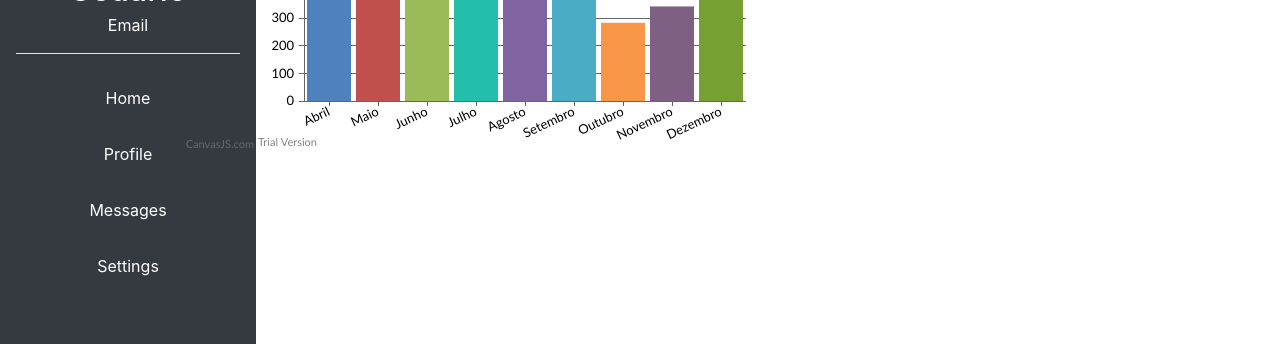
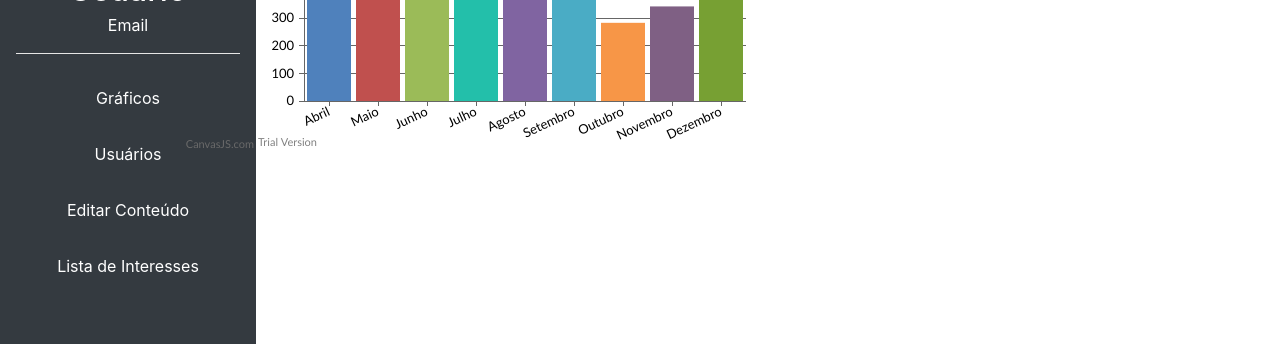
Before and after one commit to JuanTavares/ss-dashboard, an Angular app: page /dashboard/graphic in a window 1280 px wide. Shown: the part 276-620 px from the top of the page. Built offline with nearby package versions, Linux system fonts and the light colour scheme.

Commit message:
Modificando rotas

```diff
--- a/src/app/modules/dashboard/components/side-menu/side-menu.component.html
+++ b/src/app/modules/dashboard/components/side-menu/side-menu.component.html
@@ -7,10 +7,10 @@
   <hr class="bg-white">
   <div class="text-center mx-auto">
     <div class="nav flex-column nav-pills" id="v-pills-tab" role="tablist" aria-orientation="vertical">
-      <a class="nav-link" data-toggle="pill" href="#" role="tab">Home</a>
-      <a class="nav-link" data-toggle="pill" href="#" role="tab">Profile</a>
-      <a class="nav-link" data-toggle="pill" href="#" role="tab">Messages</a>
-      <a class="nav-link" data-toggle="pill" href="#" role="tab">Settings</a>
+      <a class="nav-link" data-toggle="pill" [routerLink]="['graphic']" role="tab">Gráficos</a>
+      <a class="nav-link" data-toggle="pill" [routerLink]="['users']" role="tab">Usuários</a>
+      <a class="nav-link" data-toggle="pill" [routerLink]="['content-edit']" role="tab">Editar Conteúdo</a>
+      <a class="nav-link" data-toggle="pill" [routerLink]="['interest-list']" role="tab">Lista de Interesses</a>
     </div>
   </div>
 </nav>
```
